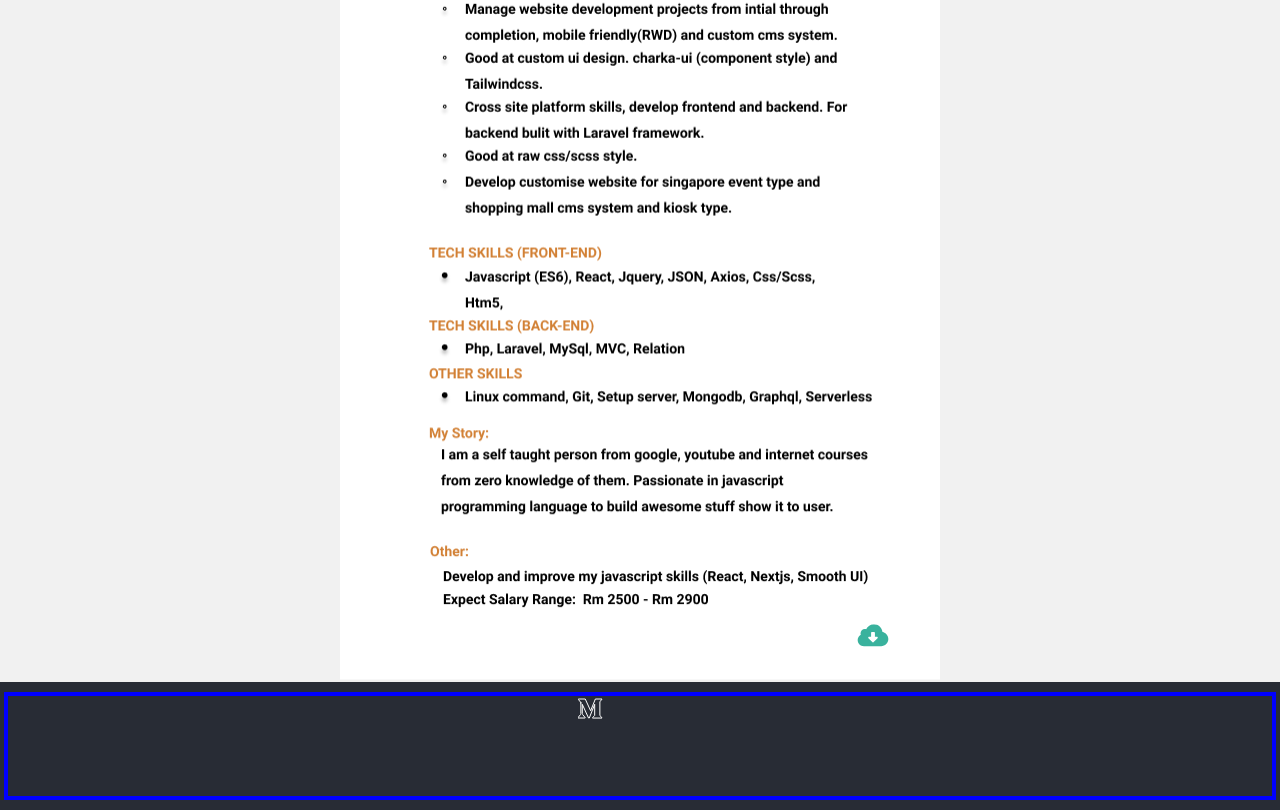
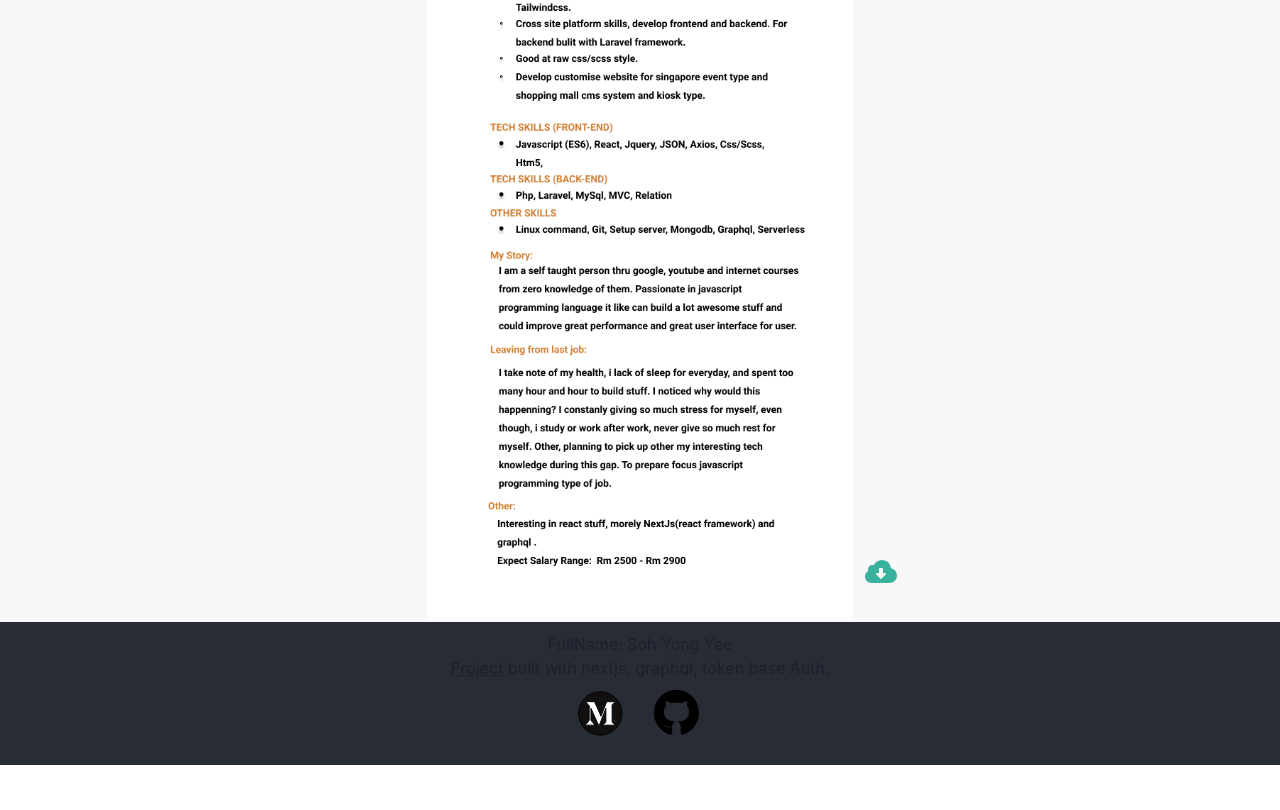
Before and after one commit to wilkersoh/resume, a Next.js app: page / in a window 1280 px wide. Shown: the part 446-1256 px from the top of the page. After the commit the page ends 1211 px from the top, so only its background shows below. Built offline with nearby package versions, Linux system fonts and the light colour scheme.

Commit message:
update footer and content

```diff
--- a/icons/Download.js
+++ b/icons/Download.js
@@ -4,12 +4,12 @@ const Download = (props) => (
   <Box
     as='svg'
     xmlns='http://www.w3.org/2000/svg'
-    viewBox='0 0 32 24'
+    viewBox='0 0 40 40'
     stroke='gray.500'
     strokeLinecap='square'
     fill='none'
-    width='31.998px'
-    height='23px'
+    width='40px'
+    height='40px'
     color='gray.500'
     {...props}>
     <path
--- a/icons/Github.js
+++ b/icons/Github.js
@@ -4,14 +4,26 @@ const Github = (props) => (
   <Box
     as='svg'
     xmlns='http://www.w3.org/2000/svg'
-    viewBox='0 0 24 24'
-    stroke='gray.500'
+    viewBox='-7 -5 35 35'
+    stroke='black'
     strokeLinecap='square'
     fill='none'
-    h='24px'
-    color='gray.500'
+    cursor='pointer'
+    h='75px'
+    _hover={{ stroke: "white" }}
+    transition='stroke 250ms ease-in-out'
     {...props}>
-    <path d='M19 0h-14c-2.761 0-5 2.239-5 5v14c0 2.761 2.239 5 5 5h14c2.762 0 5-2.239 5-5v-14c0-2.761-2.238-5-5-5zm-4.466 19.59c-.405.078-.534-.171-.534-.384v-2.195c0-.747-.262-1.233-.55-1.481 1.782-.198 3.654-.875 3.654-3.947 0-.874-.312-1.588-.823-2.147.082-.202.356-1.016-.079-2.117 0 0-.671-.215-2.198.82-.64-.18-1.324-.267-2.004-.271-.68.003-1.364.091-2.003.269-1.528-1.035-2.2-.82-2.2-.82-.434 1.102-.16 1.915-.077 2.118-.512.56-.824 1.273-.824 2.147 0 3.064 1.867 3.751 3.645 3.954-.229.2-.436.552-.508 1.07-.457.204-1.614.557-2.328-.666 0 0-.423-.768-1.227-.825 0 0-.78-.01-.055.487 0 0 .525.246.889 1.17 0 0 .463 1.428 2.688.944v1.489c0 .211-.129.459-.528.385-3.18-1.057-5.472-4.056-5.472-7.59 0-4.419 3.582-8 8-8s8 3.581 8 8c0 3.533-2.289 6.531-5.466 7.59z' />
+    <g
+      id='Dribbble-Light-Preview'
+      transform='translate(-140.000000, -7559.000000)'
+      fill='#000000'>
+      <g id='icons' transform='translate(56.000000, 160.000000)'>
+        <path
+          d='M94,7399 C99.523,7399 104,7403.59 104,7409.253 C104,7413.782 101.138,7417.624 97.167,7418.981 C96.66,7419.082 96.48,7418.762 96.48,7418.489 C96.48,7418.151 96.492,7417.047 96.492,7415.675 C96.492,7414.719 96.172,7414.095 95.813,7413.777 C98.04,7413.523 100.38,7412.656 100.38,7408.718 C100.38,7407.598 99.992,7406.684 99.35,7405.966 C99.454,7405.707 99.797,7404.664 99.252,7403.252 C99.252,7403.252 98.414,7402.977 96.505,7404.303 C95.706,7404.076 94.85,7403.962 94,7403.958 C93.15,7403.962 92.295,7404.076 91.497,7404.303 C89.586,7402.977 88.746,7403.252 88.746,7403.252 C88.203,7404.664 88.546,7405.707 88.649,7405.966 C88.01,7406.684 87.619,7407.598 87.619,7408.718 C87.619,7412.646 89.954,7413.526 92.175,7413.785 C91.889,7414.041 91.63,7414.493 91.54,7415.156 C90.97,7415.418 89.522,7415.871 88.63,7414.304 C88.63,7414.304 88.101,7413.319 87.097,7413.247 C87.097,7413.247 86.122,7413.234 87.029,7413.87 C87.029,7413.87 87.684,7414.185 88.139,7415.37 C88.139,7415.37 88.726,7417.2 91.508,7416.58 C91.513,7417.437 91.522,7418.245 91.522,7418.489 C91.522,7418.76 91.338,7419.077 90.839,7418.982 C86.865,7417.627 84,7413.783 84,7409.253 C84,7403.59 88.478,7399 94,7399'
+          id='github-[#142]'></path>
+      </g>
+    </g>
+    {/* <path d='M19 0h-14c-2.761 0-5 2.239-5 5v14c0 2.761 2.239 5 5 5h14c2.762 0 5-2.239 5-5v-14c0-2.761-2.238-5-5-5zm-4.466 19.59c-.405.078-.534-.171-.534-.384v-2.195c0-.747-.262-1.233-.55-1.481 1.782-.198 3.654-.875 3.654-3.947 0-.874-.312-1.588-.823-2.147.082-.202.356-1.016-.079-2.117 0 0-.671-.215-2.198.82-.64-.18-1.324-.267-2.004-.271-.68.003-1.364.091-2.003.269-1.528-1.035-2.2-.82-2.2-.82-.434 1.102-.16 1.915-.077 2.118-.512.56-.824 1.273-.824 2.147 0 3.064 1.867 3.751 3.645 3.954-.229.2-.436.552-.508 1.07-.457.204-1.614.557-2.328-.666 0 0-.423-.768-1.227-.825 0 0-.78-.01-.055.487 0 0 .525.246.889 1.17 0 0 .463 1.428 2.688.944v1.489c0 .211-.129.459-.528.385-3.18-1.057-5.472-4.056-5.472-7.59 0-4.419 3.582-8 8-8s8 3.581 8 8c0 3.533-2.289 6.531-5.466 7.59z' /> */}
   </Box>
 );
 
--- a/icons/Medium.js
+++ b/icons/Medium.js
@@ -4,15 +4,26 @@ const Medium = (props) => (
   <Box
     as='svg'
     xmlns='http://www.w3.org/2000/svg'
-    viewBox='0 0 100 100'
-    stroke='white'
+    viewBox='-15 -13 83 83'
+    stroke='black'
     strokeLinecap='square'
     fill='none'
-    width='100px'
-    height='100px'
-    color='gray.500'
+    height='75px'
+    cursor='pointer'
+    _hover={{ stroke: "white" }}
+    transition='stroke 250ms ease-in-out'
     {...props}>
-    <path d='M2.846 6.887c.03-.295-.083-.586-.303-.784l-2.24-2.7v-.403h6.958l5.378 11.795 4.728-11.795h6.633v.403l-1.916 1.837c-.165.126-.247.333-.213.538v13.498c-.034.204.048.411.213.537l1.871 1.837v.403h-9.412v-.403l1.939-1.882c.19-.19.19-.246.19-.537v-10.91l-5.389 13.688h-.728l-6.275-13.688v9.174c-.052.385.076.774.347 1.052l2.521 3.058v.404h-7.148v-.404l2.521-3.058c.27-.279.39-.67.325-1.052v-10.608z' />
+    <path
+      fillRule='evenodd'
+      clipRule='evenodd'
+      d='M24 48C37.2548 48 48 37.2548 48 24C48 10.7452 37.2548 0 24 0C10.7452 0 0 10.7452 0 24C0 37.2548 10.7452 48 24 48Z'
+      fill='#12100E'
+    />
+    <path
+      d='M11.7946 16.3039C11.8343 15.9019 11.6845 15.5046 11.3912 15.234L8.40336 11.5503V11H17.6807L24.8515 27.0952L31.1559 11H40V11.5503L37.4454 14.057C37.2251 14.2288 37.1159 14.5112 37.1615 14.7907V33.2093C37.1159 33.4888 37.2251 33.7712 37.4454 33.943L39.9402 36.4497V37H27.3912V36.4497L29.9757 33.8818C30.2297 33.622 30.2297 33.5456 30.2297 33.1481V18.2604L23.0439 36.9389H22.0728L13.7068 18.2604V30.779C13.6371 31.3053 13.8079 31.8351 14.1699 32.2158L17.5313 36.3886V36.9389H8V36.3886L11.3613 32.2158C11.7208 31.8345 11.8816 31.3011 11.7946 30.779V16.3039Z'
+      fill='white'
+    />
+    {/* <path d='M2.846 6.887c.03-.295-.083-.586-.303-.784l-2.24-2.7v-.403h6.958l5.378 11.795 4.728-11.795h6.633v.403l-1.916 1.837c-.165.126-.247.333-.213.538v13.498c-.034.204.048.411.213.537l1.871 1.837v.403h-9.412v-.403l1.939-1.882c.19-.19.19-.246.19-.537v-10.91l-5.389 13.688h-.728l-6.275-13.688v9.174c-.052.385.076.774.347 1.052l2.521 3.058v.404h-7.148v-.404l2.521-3.058c.27-.279.39-.67.325-1.052v-10.608z' /> */}
   </Box>
 );
 
--- a/pages/index.js
+++ b/pages/index.js
@@ -39,12 +39,6 @@ const SKILLS_LEVEL_1 = {
   mongodb: "green.500",
 };
 
-const Content = ({ children }) => (
-  <Box px={4} my={2}>
-    {children}
-  </Box>
-);
-
 export default function Home() {
   return (
     <App>
@@ -73,15 +67,17 @@ export default function Home() {
           </Box>
           <Box
             py={2}
-            style={{ backgroundColor: "rgba(228, 228, 228, 0.5)" }}
+            style={{ backgroundColor: "rgba(242, 242, 242, 0.5)" }}
             d='flex'
             flexDir='column'
             w='full'>
             <Box
-              w={{ sm: "100%", md: "full" }}
+              w={{ sm: "100%" }}
+              // h={{ sm: "650px" }}
               maxW='600px'
-              height='860px'
+              h={{ sm: "800px", md: "1128px" }}
               position='relative'
+              boxShadow='2xl'
               overflow='hidden'
               mx='auto'>
               <Link href='/images/resume.png' download='yz-resume'>
@@ -90,16 +86,12 @@ export default function Home() {
                   position='absolute'
                   bottom='0'
                   right='0'
-                  height='100px'
+                  h='100px'
                   w='150px'
                   bgColor='gray.200'
-                  borderTopLeftRadius='100px'
+                  borderTopLeftRadius='100%'
                   zIndex={1}>
-                  <Box
-                    position='absolute'
-                    left='50%'
-                    top='50%'
-                    transform='translate(-25%, -25%)'>
+                  <Box position='absolute' right='35px' bottom='20px'>
                     <Download />
                   </Box>
                 </Box>
@@ -115,12 +107,43 @@ export default function Home() {
       </Box>
       <Box
         as='footer'
+        d='flex'
+        flexDir={{ sm: "column", lg: "row" }}
+        alignItems='center'
+        textAlign={{ sm: "center", lg: "left" }}
+        justifyContent='space-around'
         px={4}
         py={10}
         style={{ backgroundColor: "rgb(40, 44, 53)" }}>
-        <Box d='flex' justifyContent='center' className='blue'>
-          <Medium />
-          <Github />
+        <Box>
+          <Box>FullName: Soh Yong Yee</Box>
+          <Box>
+            <Text>
+              <Link
+                textDecor='underline'
+                color='blue.600'
+                target='_blank'
+                href='https://dayfruit.staging.selfpaths.com/'>
+                Project
+              </Link>{" "}
+              built with nextjs, graphql, token base Auth.
+            </Text>
+          </Box>
+        </Box>
+        <Box d='flex' justifyContent='center'>
+          <Link
+            href='https://laoyeche.medium.com/'
+            _focus={{ outline: 0 }}
+            target='_blank'>
+            <Medium />
+          </Link>
+          <Link
+            href='https://github.com/wilkersoh'
+            _focus={{ outline: 0 }}
+            border='none'
+            target='_blank'>
+            <Github />
+          </Link>
         </Box>
       </Box>
     </App>
--- a/styles/globals.css
+++ b/styles/globals.css
@@ -21,18 +21,21 @@ a {
 }
 
 #downLink {
-  transition: box-shadow 250ms ease-in-out;
+  transition: box-shadow 250ms ease-in-out, height 300ms ease-in-out,
+    width 300ms ease-in-out;
 }
 #downLink div {
   transition: top 300ms ease-in-out;
 }
 #downLink:hover {
-  background-color: #e2e8f0;
+  height: 150px;
+  width: 200px;
+  background-color: #cbe0fc;
   box-shadow: -2px -1px 19px -3px rgba(0, 0, 0, 0.25);
 }
-#downLink:hover div {
+/* #downLink:hover div {
   top: 45%;
-}
+} */
 #downLink:hover svg {
   stroke: rgb(13, 192, 13);
 }
```
Also changed, not shown: public/images/resume.png.
